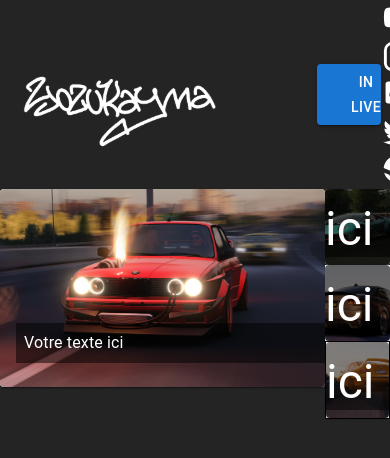
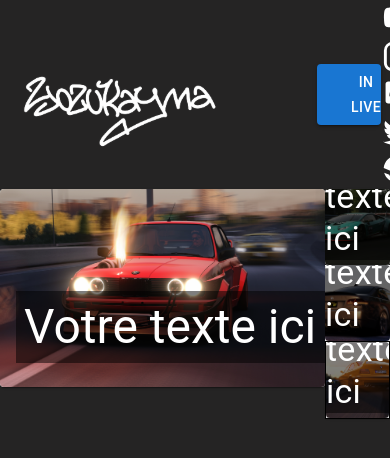
Before and after one commit to MarthL/Dan, a React (Create React App) app: page / in a window 390 px wide. Shown: the top 458 px of the page. Built offline with nearby package versions, Linux system fonts and the light colour scheme.

Commit message:
its working ? responsive will be a mess

```diff
--- a/src/organisms/HeroComponent.tsx
+++ b/src/organisms/HeroComponent.tsx
@@ -1,17 +1,17 @@
 import React from 'react';
-import { Container, Grid, Card, CardMedia, CardContent, Typography } from '@mui/material';
+import { Grid, Card, CardMedia, CardContent, Typography } from '@mui/material';
 
 export const HeroComponent = () => {
   return (
     <React.Fragment>
       <Grid container spacing={0} gap={0}>
-        <Grid item xs={10}>
+        <Grid item xs={10} maxHeight='800px'>
           <Card>
             <div style={{ position: 'relative' }}>
               <CardMedia title="hero" src={require("./../assets/hero.png")} component="img" />
               <CardContent sx={{ position: 'absolute', bottom: 0, left: 0, width: '100%' }}>
                 <Typography
-                  variant="body1"
+                  variant="h3"
                   sx={{
                     backgroundColor: 'rgba(0, 0, 0, 0.5)',
                     color: 'white',
@@ -30,7 +30,7 @@ export const HeroComponent = () => {
               <CardMedia title="hero" src={require("./../assets/car2.png")} component="img" height='100%' />
               <CardContent sx={{ position: 'relative', paddingBottom: '0' }}>
                 <Typography
-                  variant="h3"
+                  variant="h4"
                   margin={'revert'}
                   sx={{
                     position: 'absolute',
@@ -50,7 +50,7 @@ export const HeroComponent = () => {
               <CardMedia title="hero" src={require("./../assets/car3.png")} component="img" height='100%' />
               <CardContent sx={{ position: 'relative', paddingBottom: '0' }}>
                 <Typography
-                  variant="h3"
+                  variant="h4"
                   margin={'revert'}
                   sx={{
                     position: 'absolute',
@@ -70,7 +70,7 @@ export const HeroComponent = () => {
               <CardMedia title="hero" src={require("./../assets/car4.png")} component="img" height='100%' />
               <CardContent sx={{ position: 'relative', paddingBottom: '0' }}>
                 <Typography
-                  variant="h3"
+                  variant="h4"
                   margin={'revert'}
                   sx={{
                     position: 'absolute',
```
